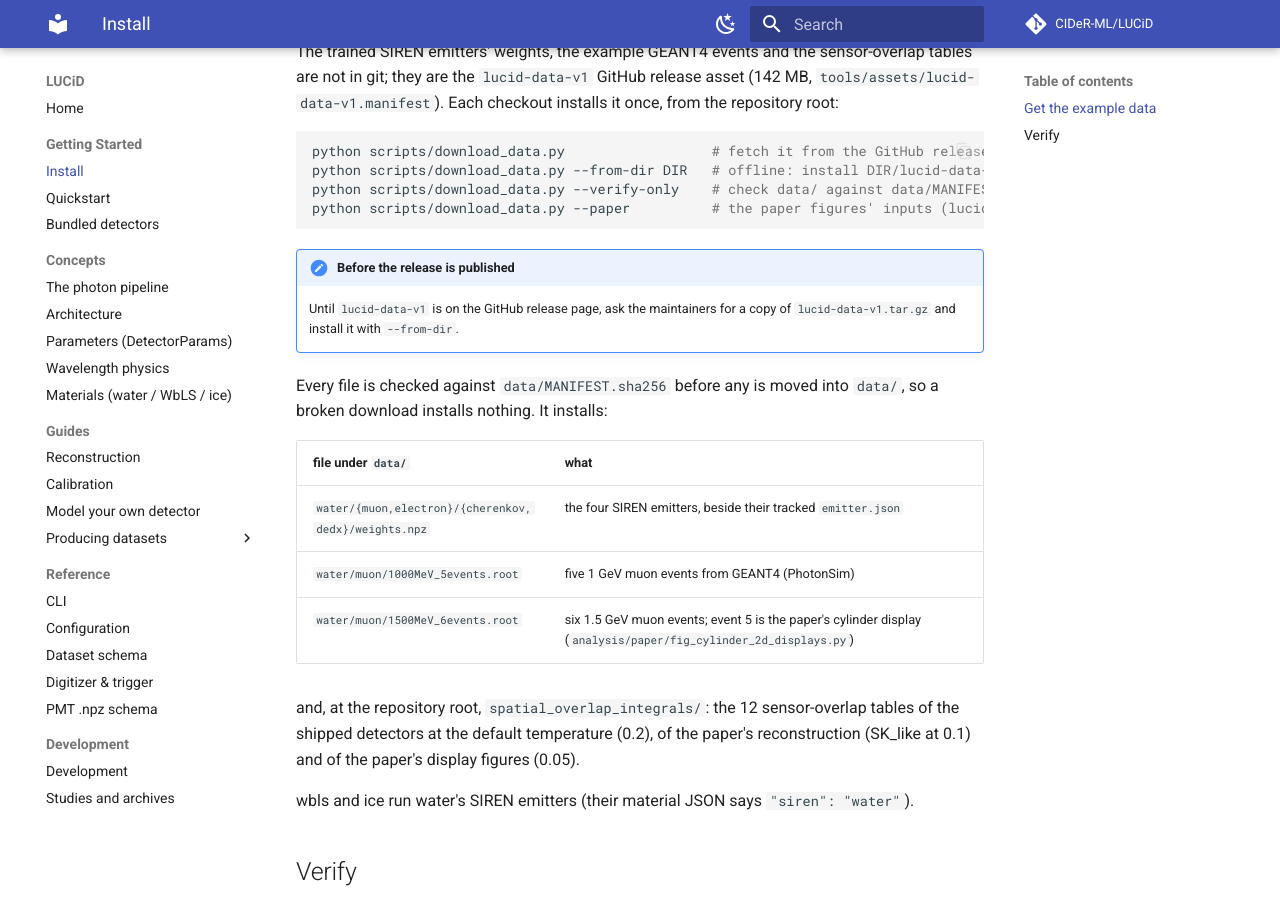
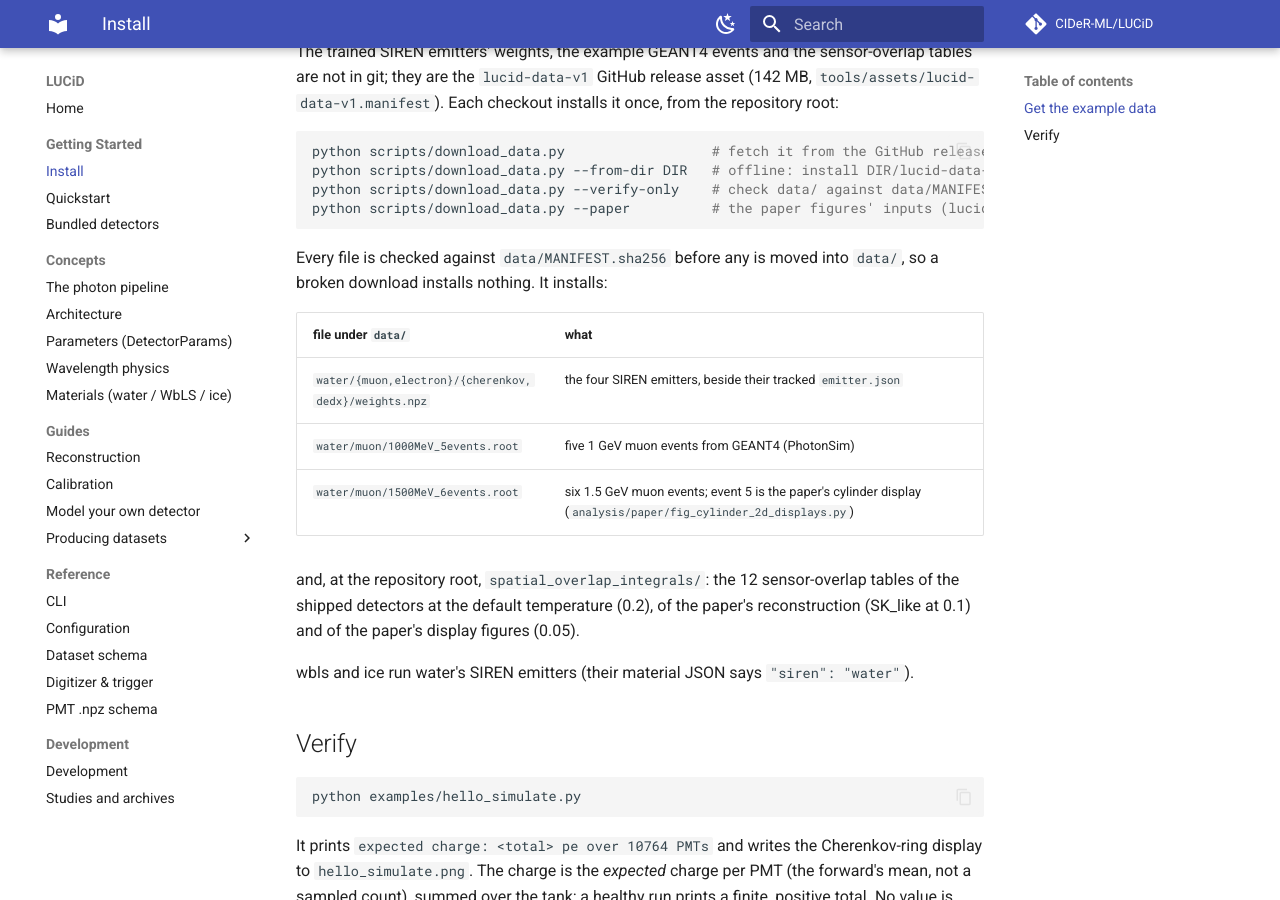
Before and after one commit to CIDeR-ML/LUCiD, an MkDocs documentation site: the page built from docs/getting-started/install.md, in a window 1280 px wide and 900 px high, scrolled down 982 px. Built offline with MkDocs 1.6.1 and Material for MkDocs 9.7.7, drawn with Linux system fonts in a browser that asks for light colours; comment, search, counter and statistics services are not loaded.

Commit message:
CI: the data and examples lanes are required now lucid-data-v1 is published; install.md drops the pre-release note
Claude-Session: https://claude.ai/code/session_01DN8F8dCqYnmiPJzpFyC4kH

````diff
--- a/docs/getting-started/install.md
+++ b/docs/getting-started/install.md
@@ -43,10 +43,6 @@ python scripts/download_data.py --verify-only    # check data/ against data/MANI
 python scripts/download_data.py --paper          # the paper figures' inputs (lucid-paper-results-v1)
 ```
 
-!!! note "Before the release is published"
-    Until `lucid-data-v1` is on the GitHub release page, ask the maintainers for a copy of
-    `lucid-data-v1.tar.gz` and install it with `--from-dir`.
-
 Every file is checked against `data/MANIFEST.sha256` before any is moved into `data/`, so a
 broken download installs nothing. It installs:
 
````
Also changed, not shown: 1 other file.
